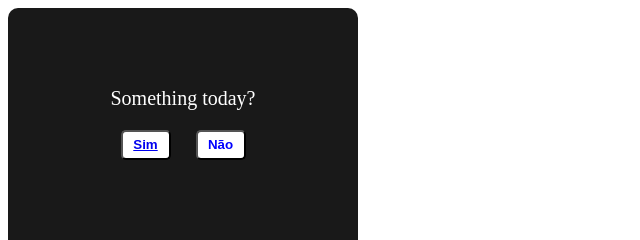
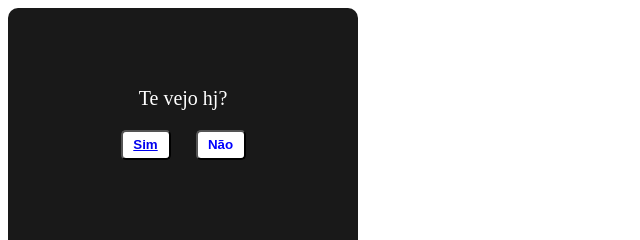
Before and after one commit to DonnyeGael/Meu-Primeiro-HTML, a plain HTML site: page index.html in a window 1280 px wide. Shown: the top 240 px of the page, 0-640 px from the left. Drawn offline with Linux system fonts and the light colour scheme.

Commit message:
Update index.html

```diff
--- a/index.html
+++ b/index.html
@@ -40,7 +40,7 @@ color: blue; font-weight: 600;
     <body>
         <div class="box">
 
-            <p>Something today?</p>
+            <p>Te vejo hj?</p>
 
             <div class="buttons-container"> <button>
 
```
